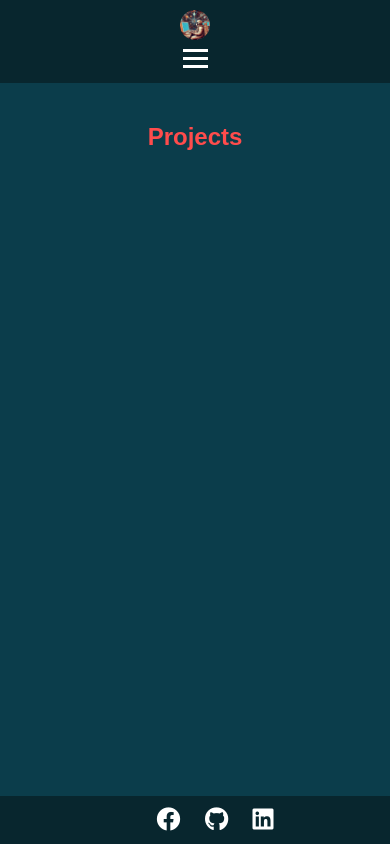
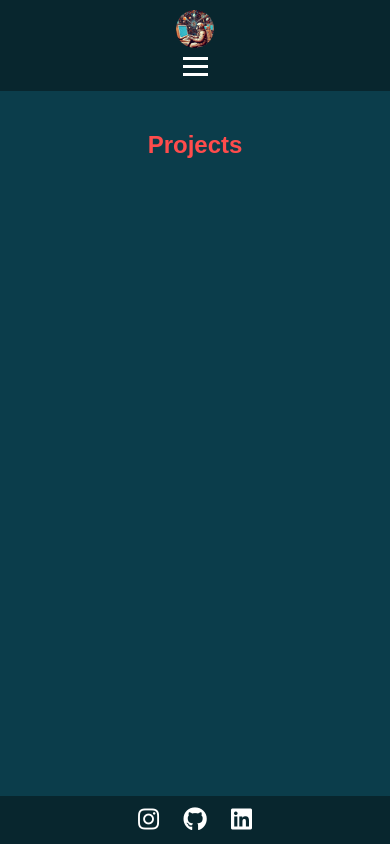
Before and after one commit to mattia-dilu/mattiadiluca, a plain HTML site: page projects.html in a window 390 px wide. Drawn offline with Linux system fonts and the light colour scheme.

Commit message:
added icon, fixed links in pages, fixed footer icon for mobile

```diff
--- a/projects.html
+++ b/projects.html
@@ -26,8 +26,8 @@
         <div class="top-right">
 
             <a href="mailto:diluca.mattia@gmail.com"><i class="fas fa-envelope"></i></a>
-            <a href="https://www.facebook.com" target="_blank"><i class="fab fa-facebook"></i></a>
-            <a href="https://www.github.com" target="_blank"><i class="fab fa-github"></i></a>
+            <a href="https://www.instagram.com/mattia_dilu/" target="_blank"><i class="fab fa-instagram"></i></a>
+            <a href="https://github.com/mattia-dilu" target="_blank"><i class="fab fa-github"></i></a>
         </div>
     </div>
 
@@ -37,11 +37,10 @@
     </div>
 
     <nav class="social-nav">
-        <a href="https://www.facebook.com" target="_blank"><i class="fab fa-facebook"></i></a>
-        <a href="https://www.github.com" target="_blank"><i class="fab fa-github"></i></a>
-        <a href="https://www.linkedin.com" target="_blank"><i class="fab fa-linkedin"></i></a>
+        <a href="https://www.instagram.com/mattia_dilu/" target="_blank"><i class="fab fa-instagram"></i></a>
+        <a href="https://github.com/mattia-dilu" target="_blank"><i class="fab fa-github"></i></a>
+        <a href="https://linkedin.com/in/mattia-diluca" target="_blank"><i class="fab fa-linkedin"></i></a>
     </nav>
-
     <script src="script.js"></script>
 </body>
 </html>
--- a/style.css
+++ b/style.css
@@ -40,8 +40,8 @@ body {
 }
 
 .logo img {
-    width: 30px;
-    height: 30px;
+    width: 38px;
+    height: 38px;
     object-fit: contain;
     border-radius: 50%; /* Make the image round */
 }
@@ -108,8 +108,8 @@ body {
     padding: 10px 20px;
     text-align: center;
     position: fixed;
-    width: 100%;
     bottom: 0;
+    width: -webkit-fill-available;
 }
 
 .social-nav a {
```
Also changed, not shown: index.html (+2 -0 lines), interests.html (+5 -5 lines), work_experience.html (+5 -5 lines).
